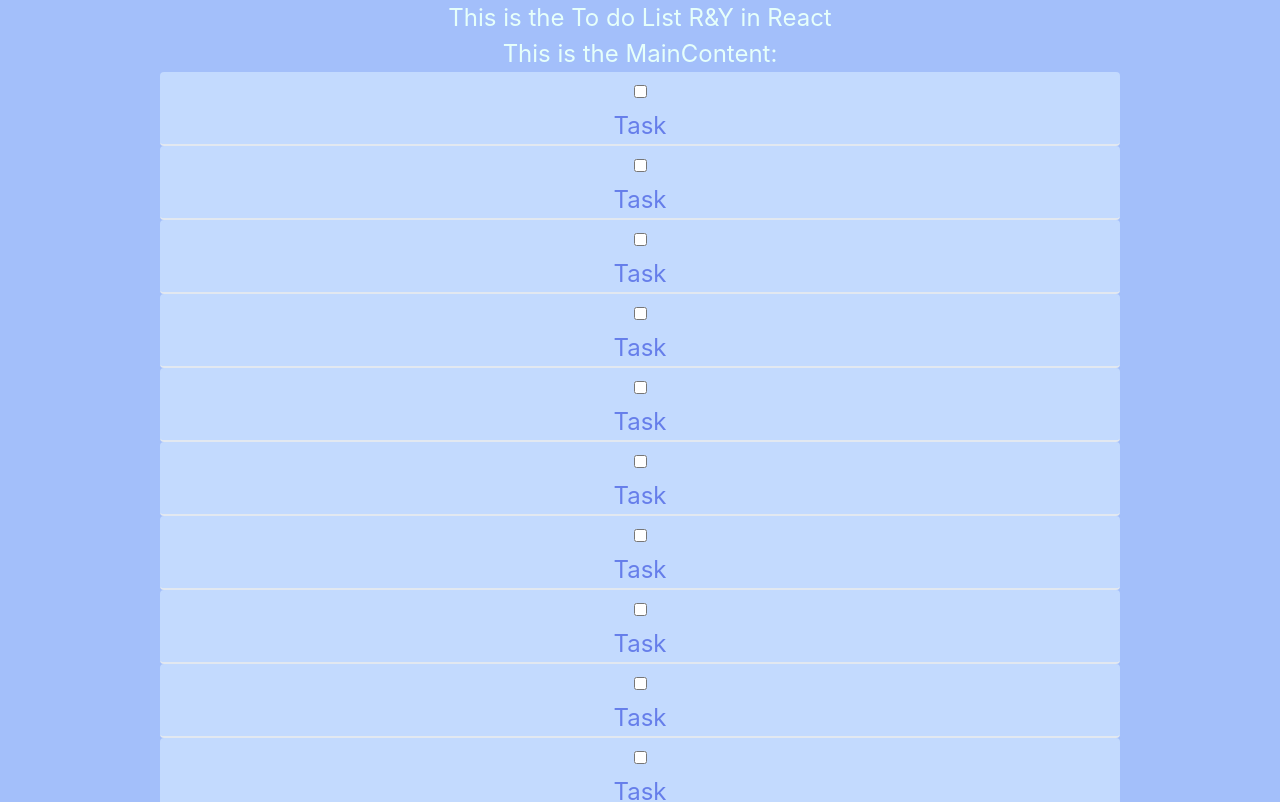
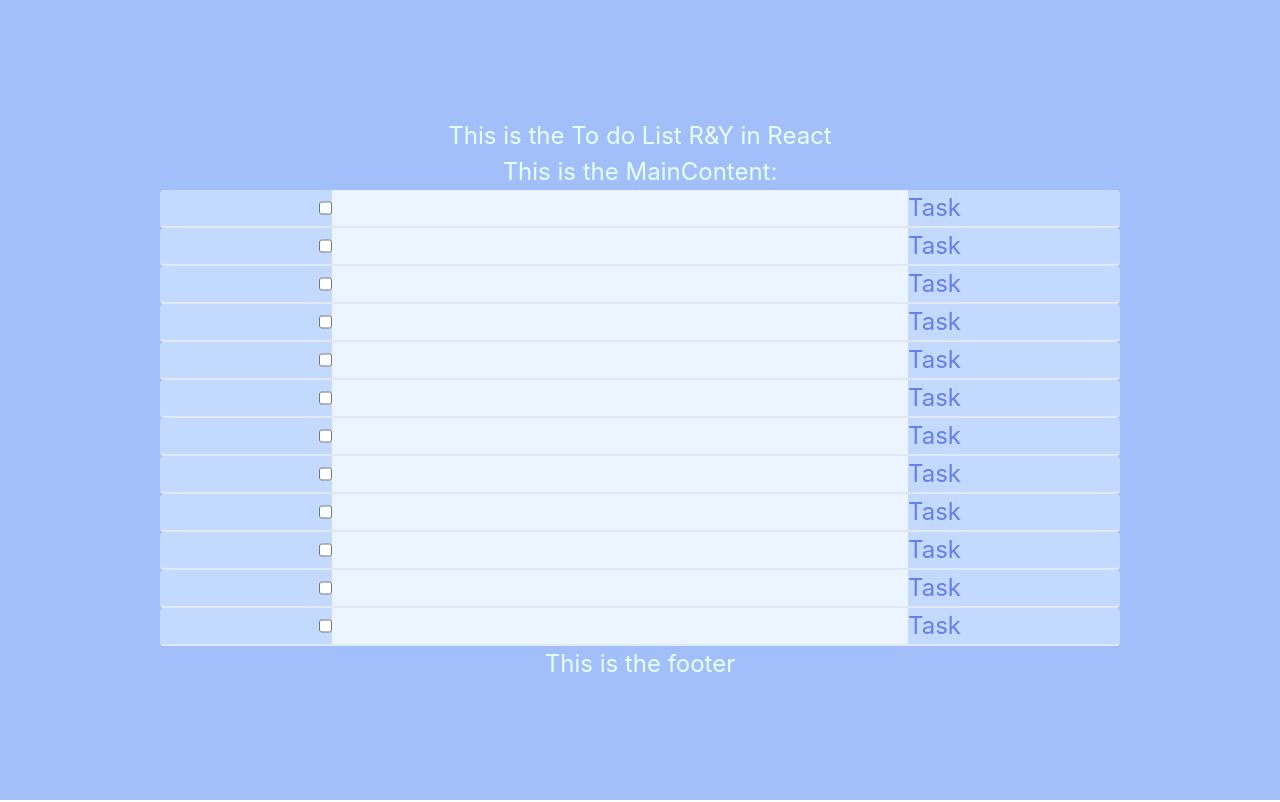
Before and after one commit to Yvelc/todo-list-react-R-Y, a React (Create React App) app: page / in a window 1280 px wide. Shown: the top 802 px of the page. Built offline with nearby package versions, Linux system fonts and the light colour scheme.

Commit message:
move checkbox

```diff
--- a/src/components/Tlist.js
+++ b/src/components/Tlist.js
@@ -2,9 +2,9 @@ import React from "react"
 
 function TList(){
     return (
-        <main className= "bg-indigo-200 text-indigo-500 justify-start w-3/4 border-b-2 rounded">
-
+        <main className= "bg-indigo-200 flex text-indigo-500 justify-center w-3/4 border-b-2 rounded">
            <input type="checkbox" />
+           <input type="text" className=" flex justify-start items-center pl-1 w-3/5 bg-indigo-100" />
            <p>Task </p>
 
         </main>
```
